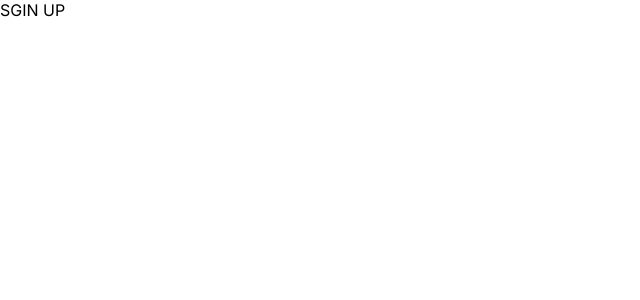
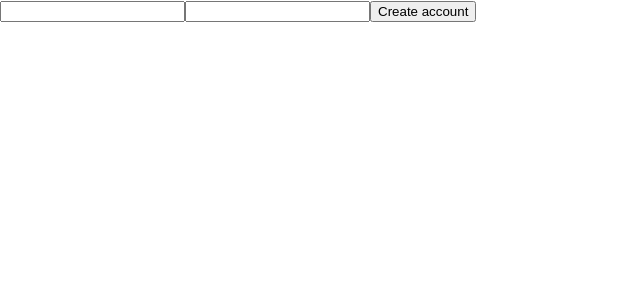
Before and after one commit to erisonn/fintalk-teste, a React (Vite) app: page /sign-up in a window 1280 px wide. Shown: the top 300 px of the page, without its empty margins (0-640 px from the left). Built offline with nearby package versions, Linux system fonts and the light colour scheme.

Commit message:
Add account creation form component

```diff
--- a/src/pages/SignUp/index.jsx
+++ b/src/pages/SignUp/index.jsx
@@ -1,4 +1,43 @@
+import { useEffect, useState } from "react";
+import { CreateLocalStorageAccount } from "../../helpers/createLocalStorageAccount";
+import { useNavigate } from "react-router-dom";
+
 const SignUp = () => {
-  return <>SGIN UP</>;
+  const [isAccountCreateSuccessful, setIsAccountCreateSuccessful] =
+    useState(null);
+
+    const navigate = useNavigate()
+
+  const handleSubmit = (event) => {
+    const user = event.target[0].value;
+    const password = event.target[1].value;
+
+    event.preventDefault();
+
+    CreateLocalStorageAccount(user, password, setIsAccountCreateSuccessful);
+  };
+
+  useEffect(() => {
+    if (isAccountCreateSuccessful) {
+      setTimeout(() => {
+        navigate('login')
+      }, 2000);
+    }
+  }, [isAccountCreateSuccessful]);
+
+  if (isAccountCreateSuccessful) {
+    return <h2>Account created sucessfully!</h2>;
+  }
+
+  return (
+    <div>
+      <form onSubmit={handleSubmit}>
+        <input type="text" />
+        <input type="password" />
+        <input type="submit" value={"Create account"} />
+        {isAccountCreateSuccessful === false && <p>Username not available</p>}
+      </form>
+    </div>
+  );
 };
 export default SignUp;
```
